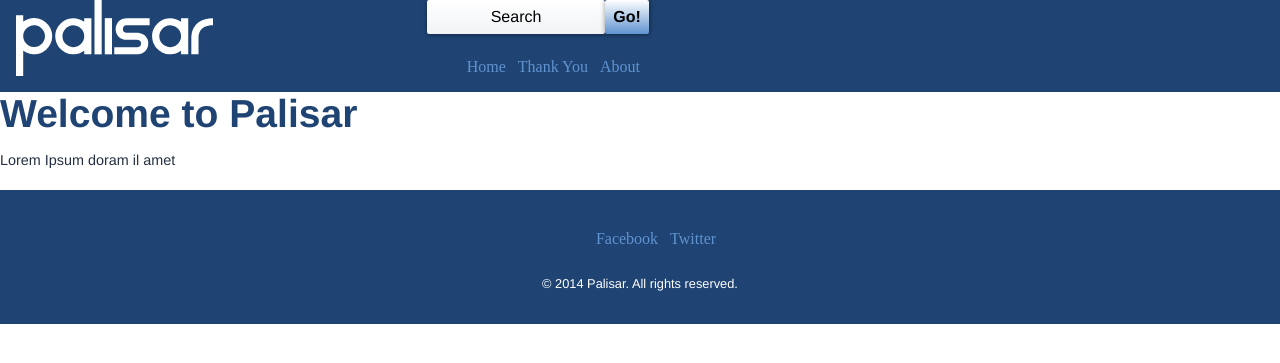
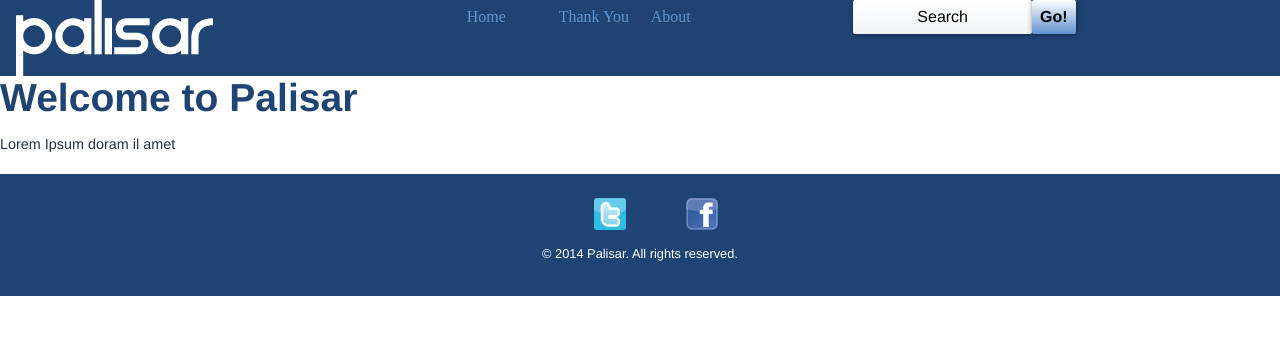
Before and after one commit to rofiqul-cyber/ecommerce-website, a Jekyll site: the page built from index.html, in a window 1280 px wide. Shown: the top 363 px of the page. Built offline with Jekyll 4.4.1, drawn with Linux system fonts in a browser that asks for light colours; some web fonts are replaced; Markdown is read by kramdown in place of the engine named in the settings.

Commit message:
Added Footer Logos

```diff
--- a/_layouts/default.html
+++ b/_layouts/default.html
@@ -29,12 +29,6 @@
        <div class="palisar"><img class="img-flex" src="../images/logo-palisar.svg" alt= "Palisar Logo"></div>
     </div>
 
-    <div class="unit unit-s-1 unit-m-1-2 unit-l-2-3">
-        <div class="search">
-            <h5 class="horizontal"><a class="search-field" href="#"> Search</a></h5>
-            <h5 class="horizontal"><a class="go" href="#"> Go!</a></h5>
-        </div>
-    </div>
     <nav class="unit unit-s-1 unit-m-1-2 unit-l-1-3">
       <ul class="list-group giga brand-family push-0 nav">
         <li class="list-group-item list-group-item-inline">
@@ -48,6 +42,13 @@
         </li>
       </ul>
     </nav>
+
+    <div class="unit unit-s-1 unit-m-1-2 unit-l-1-3">
+        <div class="search">
+            <h5 class="horizontal"><a class="search-field" href="#"> Search</a></h5>
+            <h5 class="horizontal"><a class="go" href="#"> Go!</a></h5>
+        </div>
+    </div>
 </div>
 </header>
 
@@ -56,12 +57,12 @@
 <footer class="grid horizontal">
   <div class="grid">
     <div class="unit unit-s-1 unit-m-1 unit-l-1-2">
-      <ul class="list-group footer-links">
+      <ul class="">
         <li class="list-group-item list-group-item-inline">
-          <a href="#" class="icon-link icon i-16 i-facebook ir">Facebook</a>
+          <a href="http://www.twitter.com"target="_blank"><img class="logos" src="../images/logo-twitter.svg"></a>
         </li>
         <li class="list-group-item list-group-item-inline">
-          <a href="#" class="icon-link icon i-16 i-twitter ir">Twitter</a>
+          <a href="http://www.facebook.com"target="_blank"><img class="logos" src="../images/logo-facebook.svg"></a>
         </li>
       </ul>
     </div>
--- a/css/footer.css
+++ b/css/footer.css
@@ -1,18 +1,10 @@
 .facebook,
 .twitter {
-    width: 2.5em;
-    width: 2em;
     margin-right: .2em;
 }
 
 .logos {
-    position: absolute;
-    right: 0.5em;
-    top: 0.25em;
-    width: 3em;
-    display: block;
-    right: 0;
-    width: 6em;
+    width: 2em;
     display: inline-block;
 }
 
@@ -33,6 +25,5 @@ footer {
     width: 100%;
     text-align: center;
     background-color: #1f4474;
-    padding: 2em;
-    padding-bottom: 2em;
+    padding: 1em;
 }
--- a/css/typography.css
+++ b/css/typography.css
@@ -117,10 +117,15 @@ dt a {
 
 ul {
  list-style-type: none;
+    margin-bottom: 0em;
 }
 
 ul li:before {
     content:"➠ ";
+}
+
+li {
+    width: 5em;
 }
 
 blockquote {
```
